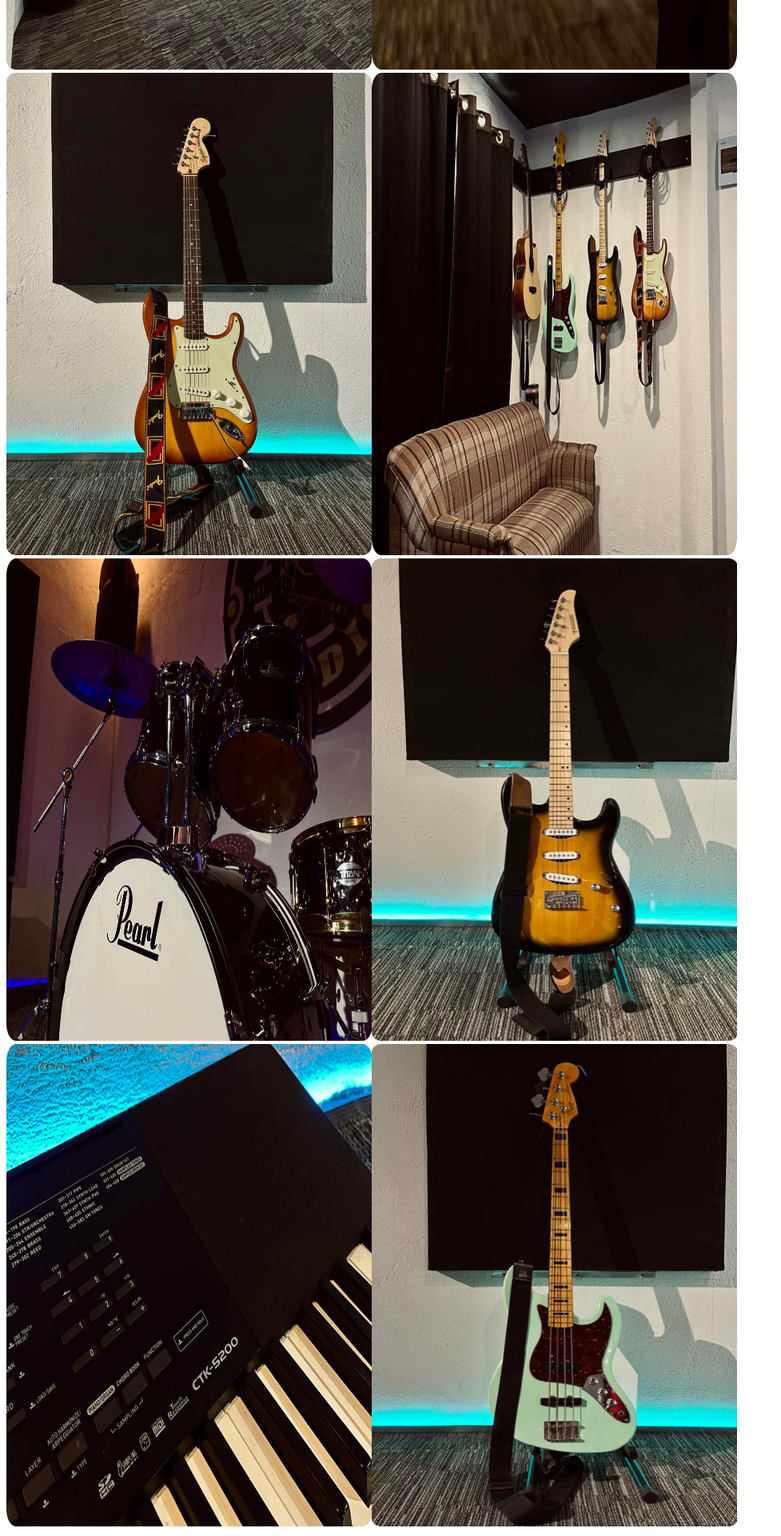
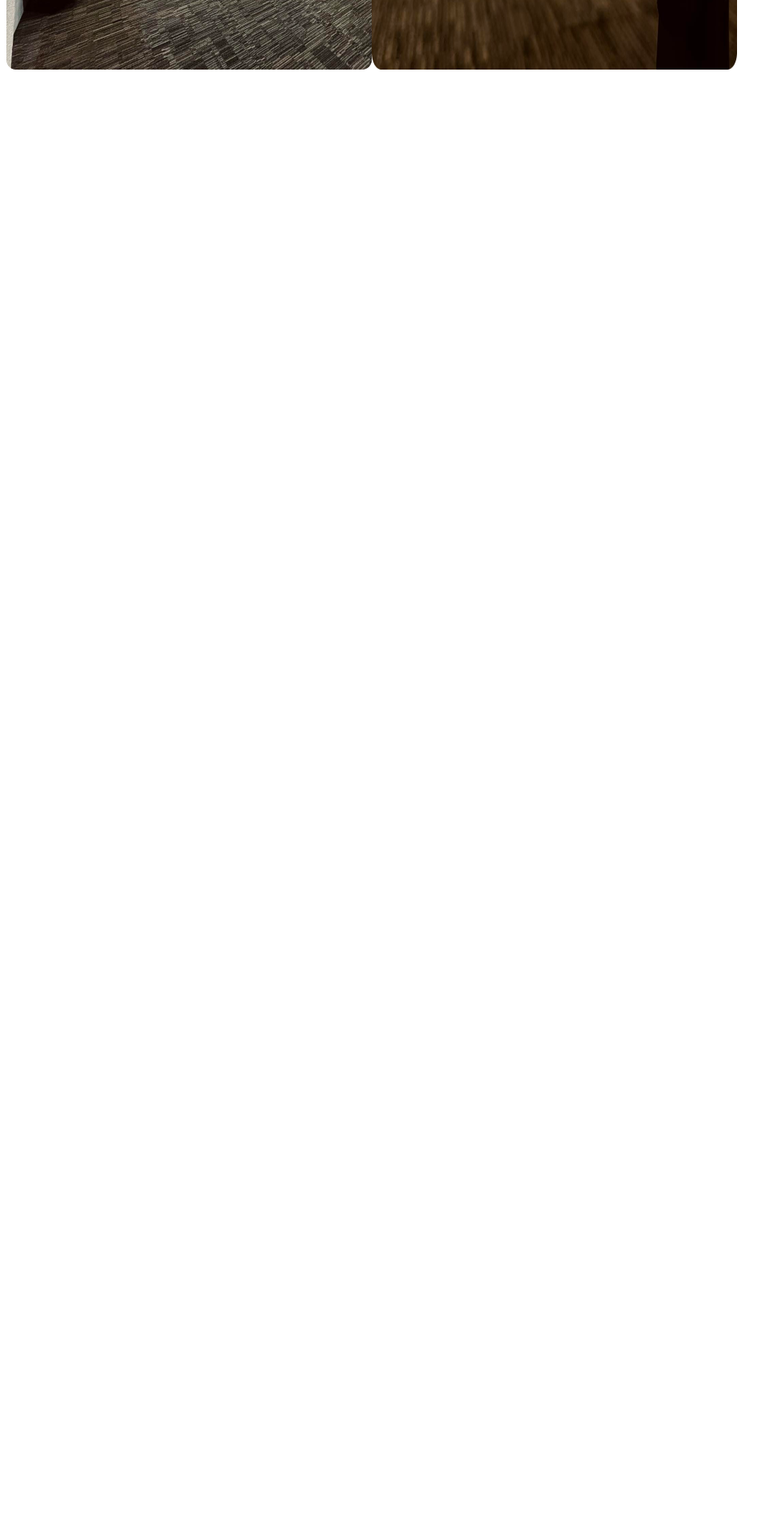
Before and after one commit to voncarcha/roadside-studio, a Next.js app: page / in a window 1280 px wide. Shown: the part 843-2763 px from the top of the page at 80% size, without its empty margins (0-977 px from the left). Built offline with nearby package versions, Linux system fonts and the light colour scheme.

Commit message:
gsap animations

```diff
--- a/src/components/Content/index.tsx
+++ b/src/components/Content/index.tsx
@@ -1,61 +1,113 @@
-import React from "react";
+"use client";
+
+import React, { useRef, useEffect } from "react";
 import Image from "next/image";
+import { gsap } from "gsap";
+import { animateWithGsap } from "@/utils/animateWithGsap";
+
+// Image constants
+const LEFT_IMAGES = [
+  { src: "/images/left-thumb-1.png", alt: "Content 1" },
+  { src: "/images/left-thumb-2.png", alt: "Content 2" },
+  { src: "/images/left-thumb-3.png", alt: "Content 3" },
+  { src: "/images/left-thumb-4.png", alt: "Content 4" },
+];
+
+const RIGHT_IMAGES = [
+  { src: "/images/right-thumb-1.png", alt: "Content 1" },
+  { src: "/images/right-thumb-2.png", alt: "Content 2" },
+  { src: "/images/right-thumb-3.png", alt: "Content 3" },
+  { src: "/images/right-thumb-4.png", alt: "Content 4" },
+];
+
+const IMAGE_DIMENSIONS = {
+  width: 457,
+  height: 603,
+};
 
 const Content = () => {
+  const leftSectionRef = useRef<HTMLElement>(null);
+  const rightSectionRef = useRef<HTMLElement>(null);
+
+  useEffect(() => {
+    // Set initial state for all images - hidden
+    gsap.set(".animate-image", { opacity: 0, y: -100 });
+
+    // Animate left column images with stagger
+    const leftImages = document.querySelectorAll("#leftSection .animate-image");
+    leftImages.forEach((image, index) => {
+      animateWithGsap(
+        image,
+        {
+          y: 0,
+          opacity: 1,
+          duration: 0.8,
+          ease: "power2.out",
+          delay: index * 0.15, // Stagger delay based on left column index
+        },
+        {
+          start: "top 85%",
+        }
+      );
+    });
+
+    // Animate right column images with stagger (starting from 0)
+    const rightImages = document.querySelectorAll(
+      "#rightSection .animate-image"
+    );
+    rightImages.forEach((image, index) => {
+      animateWithGsap(
+        image,
+        {
+          y: 0,
+          opacity: 1,
+          duration: 0.8,
+          ease: "power2.out",
+          delay: index * 0.15, // Stagger delay based on right column index
+        },
+        {
+          start: "top 85%",
+        }
+      );
+    });
+  }, []);
+
   return (
     <div className="flex-1 ml-[40px]">
       <div className="flex gap-8">
-        <section className="flex-1 flex flex-col gap-8">
-          <Image
-            src="/images/left-thumb-1.png"
-            alt="Content 1"
-            width={457}
-            height={603}
-          />
-          <Image
-            src="/images/left-thumb-2.png"
-            alt="Content 2"
-            width={457}
-            height={603}
-          />
-          <Image
-            src="/images/left-thumb-3.png"
-            alt="Content 3"
-            width={457}
-            height={603}
-          />
-          <Image
-            src="/images/left-thumb-4.png"
-            alt="Content 4"
-            width={457}
-            height={603}
-          />
+        <section
+          ref={leftSectionRef}
+          className="flex-1 flex flex-col gap-8"
+          id="leftSection"
+        >
+          {LEFT_IMAGES.map((image, index) => (
+            <Image
+              key={`left-${index}`}
+              src={image.src}
+              alt={image.alt}
+              width={IMAGE_DIMENSIONS.width}
+              height={IMAGE_DIMENSIONS.height}
+              className="animate-image"
+              style={{ opacity: 0 }}
+            />
+          ))}
         </section>
-        <section className="flex-1 flex flex-col gap-8">
-          <Image
-            src="/images/right-thumb-1.png"
-            alt="Content 1"
-            width={457}
-            height={603}
-          />
-          <Image
-            src="/images/right-thumb-2.png"
-            alt="Content 2"
-            width={457}
-            height={603}
-          />
-          <Image
-            src="/images/right-thumb-3.png"
-            alt="Content 3"
-            width={457}
-            height={603}
-          />
-          <Image
-            src="/images/right-thumb-4.png"
-            alt="Content 4"
-            width={457}
-            height={603}
-          />
+        <section
+          ref={rightSectionRef}
+          className="flex-1 flex flex-col gap-8"
+          id="rightSection"
+        >
+          {RIGHT_IMAGES.map((image, index) => (
+            <Image
+              key={`right-${index}`}
+              src={image.src}
+              alt={image.alt}
+              width={IMAGE_DIMENSIONS.width}
+              height={IMAGE_DIMENSIONS.height}
+              className="animate-image"
+              style={{ opacity: 0 }}
+            />
+          ))}
         </section>
       </div>
     </div>
--- /dev/null
+++ b/src/utils/animateWithGsap.ts
@@ -0,0 +1,20 @@
+import gsap from "gsap";
+import { ScrollTrigger } from "gsap/all";
+
+gsap.registerPlugin(ScrollTrigger);
+
+export const animateWithGsap = (
+  target: gsap.DOMTarget,
+  animationProps: gsap.TweenVars,
+  scrollProps?: ScrollTrigger.Vars
+) => {
+  gsap.to(target, {
+    ...animationProps,
+    scrollTrigger: {
+      trigger: target,
+      toggleActions: "restart reverse restart reverse",
+      start: "top 85%",
+      ...scrollProps,
+    },
+  });
+};
```
Also changed, not shown: package.json (+7 -6 lines), 1 other file (tests, documents, lock files or other folders).
